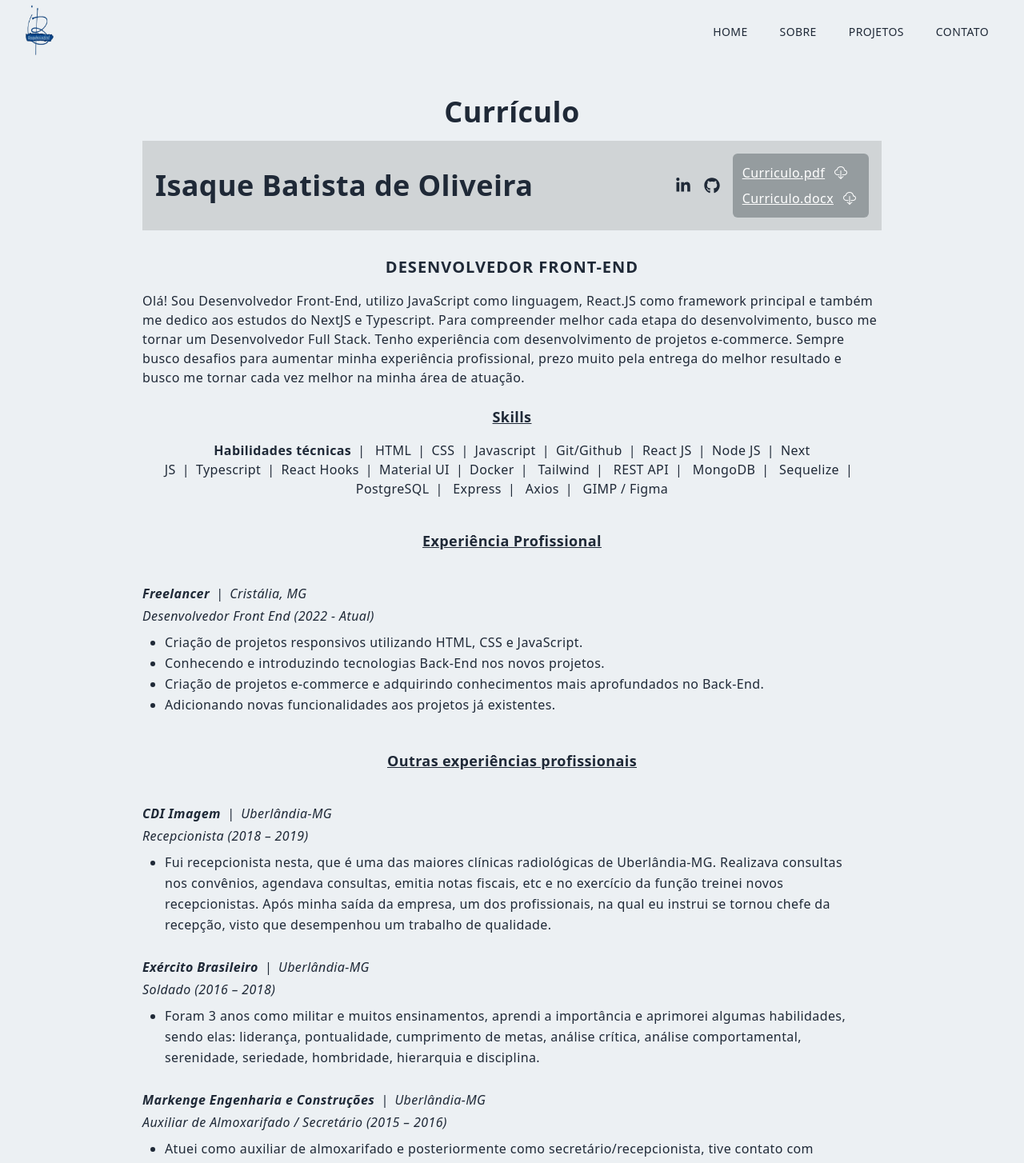
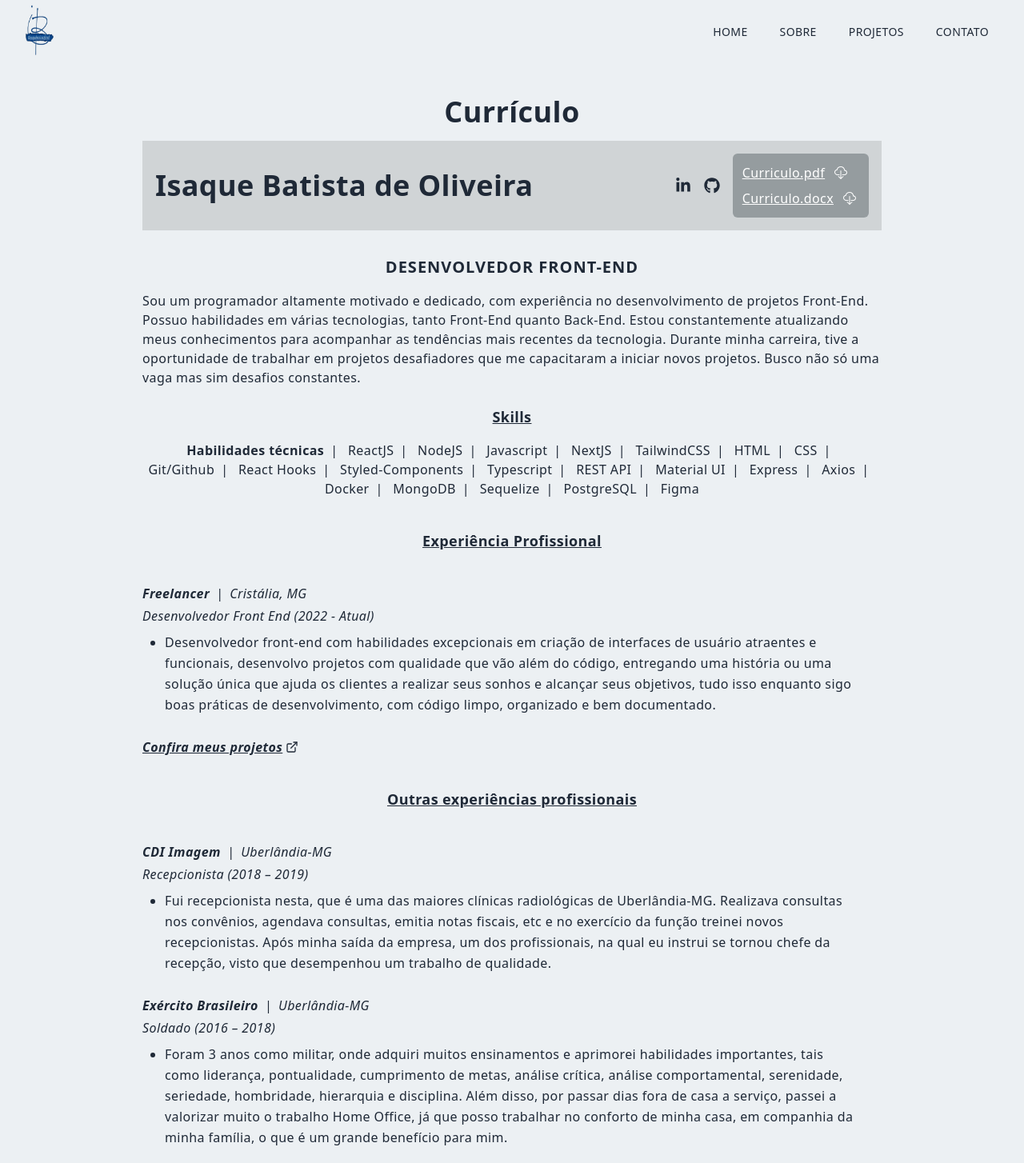
Before and after one commit to IsaqueBatista/Portfolio-1, a Next.js app: page /curriculo in a window 1280 px wide. Shown: the top 1454 px of the page at 80% size. Built offline with nearby package versions, Linux system fonts and the light colour scheme.

Commit message:
Atualizando cv do projeto

```diff
--- a/src/pages/curriculo.jsx
+++ b/src/pages/curriculo.jsx
@@ -1,7 +1,10 @@
 import React from "react";
 import Head from "next/head";
 import { FaGithub, FaLinkedinIn } from "react-icons/fa";
-import {BsCloudDownload} from 'react-icons/bs'
+import { BsCloudDownload } from "react-icons/bs";
+import { FiExternalLink } from "react-icons/fi";
+
+import Link from "next/link";
 
 export default function curriculo() {
   return (
@@ -10,7 +13,7 @@ export default function curriculo() {
         <title>Isaque | CV</title>
         <meta
           name="description"
-          content="Sou um Desenvolvedor Front-End com experiência na construção de projetos e-commerce."
+          content="Desenvolvedor Front-End com experiência na construção de projetos e-commerce."
         />
         <link rel="icon" href="/fav.png" />
       </Head>
@@ -24,6 +27,7 @@ export default function curriculo() {
           <div className="flex">
             <div className="flex items-center">
               <a
+                title="Linkedin"
                 href="https://www.linkedin.com/in/isaque-batista-a3b619236/"
                 target="_blank"
                 rel="noreferrer"
@@ -31,6 +35,7 @@ export default function curriculo() {
                 <FaLinkedinIn size={20} style={{ marginRight: "1rem" }} />
               </a>
               <a
+                title="GitHub"
                 href="https://github.com/IsaqueBatista"
                 target="_blank"
                 rel="noreferrer"
@@ -83,14 +88,13 @@ export default function curriculo() {
           </div>
         </div>
         <p>
-          Olá! Sou Desenvolvedor Front-End, utilizo JavaScript como linguagem,
-          React.JS como framework principal e também me dedico aos estudos do
-          NextJS e Typescript. Para compreender melhor cada etapa do
-          desenvolvimento, busco me tornar um Desenvolvedor Full Stack. Tenho
-          experiência com desenvolvimento de projetos e-commerce. Sempre busco
-          desafios para aumentar minha experiência profissional, prezo muito
-          pela entrega do melhor resultado e busco me tornar cada vez melhor na
-          minha área de atuação.
+          Sou um programador altamente motivado e dedicado, com experiência no
+          desenvolvimento de projetos Front-End. Possuo habilidades em várias
+          tecnologias, tanto Front-End quanto Back-End. Estou constantemente
+          atualizando meus conhecimentos para acompanhar as tendências mais
+          recentes da tecnologia. Durante minha carreira, tive a oportunidade de
+          trabalhar em projetos desafiadores que me capacitaram a iniciar novos
+          projetos. Busco não só uma vaga mas sim desafios constantes.
         </p>
 
         {/* Skills */}
@@ -98,25 +102,26 @@ export default function curriculo() {
           <h5 className="text-center underline text-[18px] py-2">Skills</h5>
           <p className="py-2">
             <span className="font-bold">Habilidades técnicas</span>
+            <span className="px-2">|</span> ReactJS
+            <span className="px-2">|</span> NodeJS
+            <span className="px-2">|</span> Javascript
+            <span className="px-2">|</span> NextJS
+            <span className="px-2">|</span> TailwindCSS
             <span className="px-2">|</span> HTML
-            <span className="px-2">|</span>CSS
-            <span className="px-2">|</span>Javascript
-            <span className="px-2">|</span>Git/Github
-            <span className="px-2">|</span>React JS
-            <span className="px-2">|</span>Node JS
-            <span className="px-2">|</span>Next JS
-            <span className="px-2">|</span>Typescript
-            <span className="px-2">|</span>React Hooks
-            <span className="px-2">|</span>Material UI
-            <span className="px-2">|</span>Docker
-            <span className="px-2">|</span> Tailwind
+            <span className="px-2">|</span> CSS
+            <span className="px-2">|</span> Git/Github
+            <span className="px-2">|</span> React Hooks
+            <span className="px-2">|</span> Styled-Components
+            <span className="px-2">|</span> Typescript
             <span className="px-2">|</span> REST API
+            <span className="px-2">|</span> Material UI
+            <span className="px-2">|</span> Express
+            <span className="px-2">|</span> Axios
+            <span className="px-2">|</span> Docker
             <span className="px-2">|</span> MongoDB
             <span className="px-2">|</span> Sequelize
             <span className="px-2">|</span> PostgreSQL
-            <span className="px-2">|</span> Express
-            <span className="px-2">|</span> Axios
-            <span className="px-2">|</span> GIMP / Figma
+            <span className="px-2">|</span> Figma
           </p>
         </div>
 
@@ -132,19 +137,23 @@ export default function curriculo() {
           <p className="py-1 italic">Desenvolvedor Front End (2022 - Atual)</p>
           <ul className="list-disc list-outside px-7 py-1 leading-relaxed">
             <li>
-              Criação de projetos responsivos utilizando HTML, CSS e JavaScript.
-            </li>
-            <li>
-              Conhecendo e introduzindo tecnologias Back-End nos novos projetos.
-            </li>
-            <li>
-              Criação de projetos e-commerce e adquirindo conhecimentos mais
-              aprofundados no Back-End.
-            </li>
-            <li>
-              Adicionando novas funcionalidades aos projetos já existentes.
+              Desenvolvedor front-end com habilidades excepcionais em criação de
+              interfaces de usuário atraentes e funcionais, desenvolvo projetos
+              com qualidade que vão além do código, entregando uma história ou
+              uma solução única que ajuda os clientes a realizar seus sonhos e
+              alcançar seus objetivos, tudo isso enquanto sigo boas práticas de
+              desenvolvimento, com código limpo, organizado e bem documentado.{" "}
             </li>
           </ul>
+          <br />
+          <p className="italic">
+            <Link className=" flex items-center " href="/Projects">
+              <span className="font-bold italic mr-1 underline">
+                Confira meus projetos
+              </span>
+              <FiExternalLink />
+            </Link>
+          </p>
         </div>
 
         {/*  */}
@@ -178,11 +187,14 @@ export default function curriculo() {
           <p className="py-1 italic">Soldado (2016 – 2018)</p>
           <ul className="list-disc list-outside px-7 py-1 leading-relaxed">
             <li>
-              Foram 3 anos como militar e muitos ensinamentos, aprendi a
-              importância e aprimorei algumas habilidades, sendo elas:
-              liderança, pontualidade, cumprimento de metas, análise crítica,
-              análise comportamental, serenidade, seriedade, hombridade,
-              hierarquia e disciplina.
+              Foram 3 anos como militar, onde adquiri muitos ensinamentos e
+              aprimorei habilidades importantes, tais como liderança,
+              pontualidade, cumprimento de metas, análise crítica, análise
+              comportamental, serenidade, seriedade, hombridade, hierarquia e
+              disciplina. Além disso, por passar dias fora de casa a serviço,
+              passei a valorizar muito o trabalho Home Office, já que posso
+              trabalhar no conforto de minha casa, em companhia da minha
+              família, o que é um grande benefício para mim.
             </li>
           </ul>
 
@@ -242,7 +254,6 @@ export default function curriculo() {
               Guanabara / Concluído (2022)
             </p>
 
-
             {/*  */}
             <p className="italic">
               <span className="font-bold">
```
